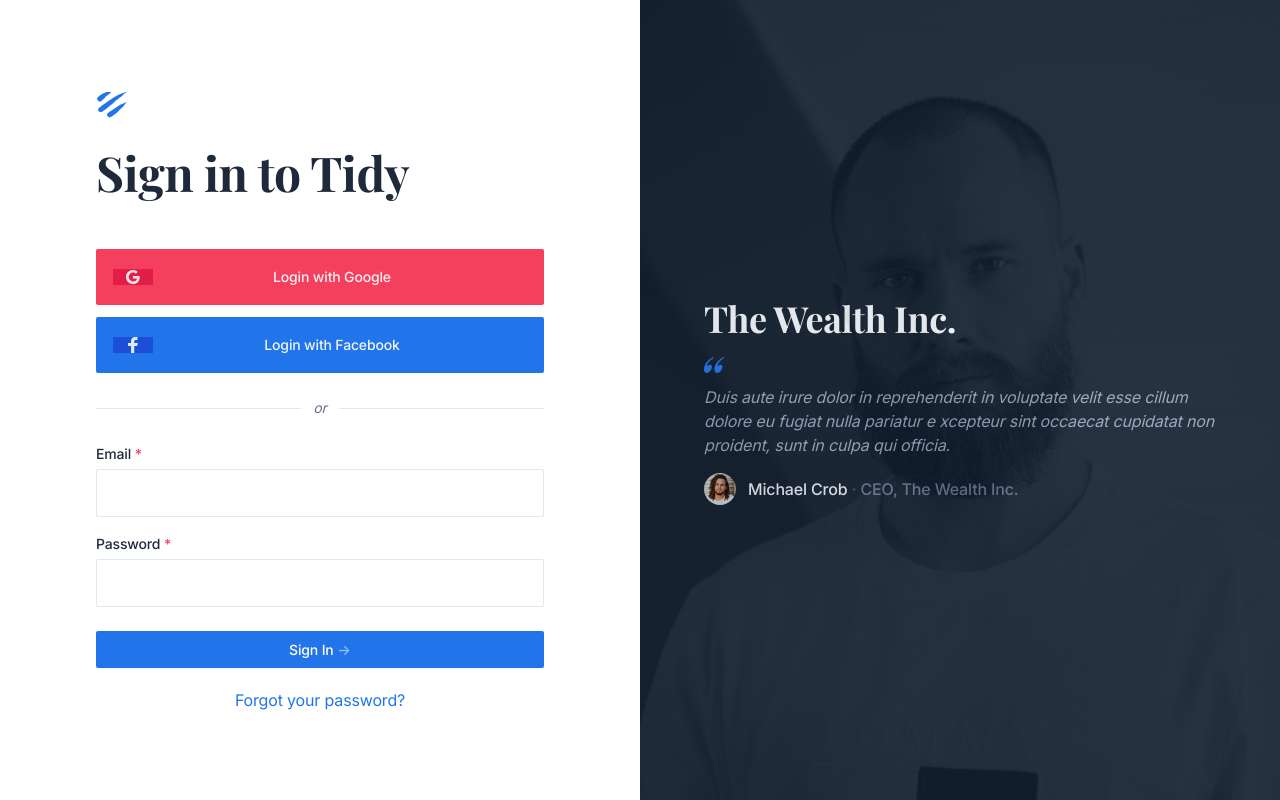
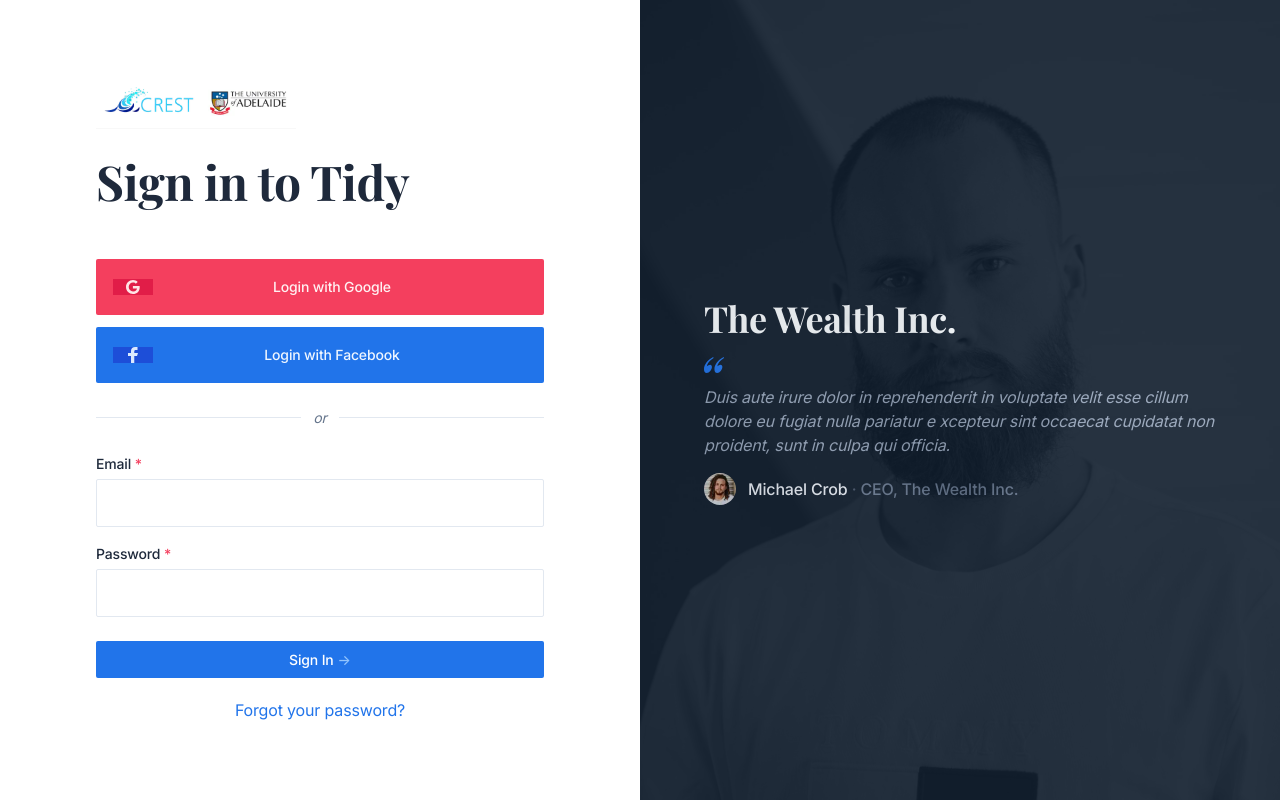
Before and after one commit to CrestAliBabar/CrestWebsite, a Next.js app in the folder crest-nextapp/: page /signin in a window 1280 px wide. Built offline with nearby package versions, Linux system fonts and the light colour scheme; a web font is replaced by a local one.

Commit message:
updated logo for header and footer

```diff
--- a/crest-nextapp/components/ui/footer.tsx
+++ b/crest-nextapp/components/ui/footer.tsx
@@ -1,4 +1,6 @@
 import Link from 'next/link'
+import Image from 'next/image'
+import CrestLogo from '@/public/images/crest-logo.jpg'
 
 export default function Footer() {
   return (
@@ -12,12 +14,12 @@ export default function Footer() {
           <div className="sm:col-span-12 lg:col-span-4 lg:max-w-xs">
             <div className="mb-2">
               {/* Logo */}
-              <Link href="/" className="inline-flex text-blue-600 transition duration-150 ease-in-out" aria-label="Cruip">
+              {/* <Link href="/" className="inline-flex text-blue-600 transition duration-150 ease-in-out" aria-label="Cruip"> */}
                 {/* <svg className="w-8 h-8 fill-current" viewBox="0 0 32 32" xmlns="http://www.w3.org/2000/svg"> */}
-                {/* <img src="@/public/images/crest-logo.jpg" alt="Logo" className="w-10 h-10" /> */}
+                <Image className="inline-flex text-blue-600 transition duration-150 ease-in-out" src={CrestLogo} width={50} height={30} alt="Logo"/>
                   {/* <path d="M15.25 4.116c.039.899-.51.468-.79.629-.894.524-1.491 2.04-2.612 2.125-.423.87-1.121.898-1.874 1.503-.327.256-.463.839-.756 1.097l-3.694 3.27a2.395 2.395 0 0 1-.44.314c-.378.219-.656.717-1.096.81-.475.106-1.601-.775-2.633-2.012-.825-1.587-.025-1.924.518-2.525.916-1.022 2.48-2.064 3.585-2.753.843-.537 1.677-1.13 2.59-1.482.935-.357 1.779-.842 2.738-1.041.7-.141 1.522.063 2.206 0a9.596 9.596 0 0 1 2.258.065M30.676 3.646c-.06 1.046-1.038.955-1.593 1.363C27.32 6.31 25.8 8.656 23.63 9.583c-1.07 1.412-2.411 1.952-4.056 3.254-.711.56-1.21 1.417-1.877 1.965-2.887 2.381-5.668 4.524-8.64 6.823-.303.236-.646.468-1.008.697-.834.528-1.675 1.394-2.543 1.77-.95.413-2.376-.279-3.375-1.544-.43-1.849 1.112-2.657 2.38-3.737 2.13-1.82 5.33-4.012 7.558-5.536 1.707-1.17 3.395-2.426 5.138-3.43 1.789-1.03 3.439-2.179 5.224-3.063 1.303-.643 2.758-.96 4.038-1.53a40.762 40.762 0 0 1 4.207-1.606M30.386 14.346c.229.918-.566.8-.896 1.136-1.048 1.058-1.721 3.056-3.254 3.7-.563 1.17-1.522 1.532-2.603 2.507-.464.426-.731 1.128-1.177 1.542-1.94 1.77-3.91 3.263-6.082 4.772a6.36 6.36 0 0 1-.748.43c-.618.313-1.24.914-1.901 1.065-.731.161-1.856-.807-2.662-2.199-.401-1.784.715-2.129 1.6-2.818 1.49-1.15 3.693-2.49 5.192-3.486 1.154-.755 2.247-1.633 3.417-2.292 1.2-.68 2.244-1.52 3.44-2.128.868-.448 1.927-.61 2.79-1.029.92-.447 1.873-.85 2.884-1.2" /> */}
                 {/* </svg> */}
-              </Link>
+              {/* </Link> */}
             </div>
             <div className="text-lg font-bold text-slate-800">Your potential is our priority.</div>
           </div>
--- a/crest-nextapp/components/ui/logo.tsx
+++ b/crest-nextapp/components/ui/logo.tsx
@@ -1,11 +1,14 @@
 import Link from 'next/link'
+import Image from 'next/image'
+import HeaderLogo from '@/public/images/Header-logo.jpg'
 
 export default function Logo() {
   return (
-    <Link href="/" className="block text-blue-600 transition duration-150 ease-in-out" aria-label="Cruip">
-      <svg className="w-8 h-8 fill-current" viewBox="0 0 32 32" xmlns="http://www.w3.org/2000/svg">
-        <path d="M15.25 4.116c.039.899-.51.468-.79.629-.894.524-1.491 2.04-2.612 2.125-.423.87-1.121.898-1.874 1.503-.327.256-.463.839-.756 1.097l-3.694 3.27a2.395 2.395 0 0 1-.44.314c-.378.219-.656.717-1.096.81-.475.106-1.601-.775-2.633-2.012-.825-1.587-.025-1.924.518-2.525.916-1.022 2.48-2.064 3.585-2.753.843-.537 1.677-1.13 2.59-1.482.935-.357 1.779-.842 2.738-1.041.7-.141 1.522.063 2.206 0a9.596 9.596 0 0 1 2.258.065M30.676 3.646c-.06 1.046-1.038.955-1.593 1.363C27.32 6.31 25.8 8.656 23.63 9.583c-1.07 1.412-2.411 1.952-4.056 3.254-.711.56-1.21 1.417-1.877 1.965-2.887 2.381-5.668 4.524-8.64 6.823-.303.236-.646.468-1.008.697-.834.528-1.675 1.394-2.543 1.77-.95.413-2.376-.279-3.375-1.544-.43-1.849 1.112-2.657 2.38-3.737 2.13-1.82 5.33-4.012 7.558-5.536 1.707-1.17 3.395-2.426 5.138-3.43 1.789-1.03 3.439-2.179 5.224-3.063 1.303-.643 2.758-.96 4.038-1.53a40.762 40.762 0 0 1 4.207-1.606M30.386 14.346c.229.918-.566.8-.896 1.136-1.048 1.058-1.721 3.056-3.254 3.7-.563 1.17-1.522 1.532-2.603 2.507-.464.426-.731 1.128-1.177 1.542-1.94 1.77-3.91 3.263-6.082 4.772a6.36 6.36 0 0 1-.748.43c-.618.313-1.24.914-1.901 1.065-.731.161-1.856-.807-2.662-2.199-.401-1.784.715-2.129 1.6-2.818 1.49-1.15 3.693-2.49 5.192-3.486 1.154-.755 2.247-1.633 3.417-2.292 1.2-.68 2.244-1.52 3.44-2.128.868-.448 1.927-.61 2.79-1.029.92-.447 1.873-.85 2.884-1.2" />
-      </svg>
-    </Link>
+    // <Link href="/" className="block text-blue-600 transition duration-150 ease-in-out" aria-label="Cruip">
+    //   <svg className="w-8 h-8 fill-current" viewBox="0 0 32 32" xmlns="http://www.w3.org/2000/svg">
+    //     <path d="M15.25 4.116c.039.899-.51.468-.79.629-.894.524-1.491 2.04-2.612 2.125-.423.87-1.121.898-1.874 1.503-.327.256-.463.839-.756 1.097l-3.694 3.27a2.395 2.395 0 0 1-.44.314c-.378.219-.656.717-1.096.81-.475.106-1.601-.775-2.633-2.012-.825-1.587-.025-1.924.518-2.525.916-1.022 2.48-2.064 3.585-2.753.843-.537 1.677-1.13 2.59-1.482.935-.357 1.779-.842 2.738-1.041.7-.141 1.522.063 2.206 0a9.596 9.596 0 0 1 2.258.065M30.676 3.646c-.06 1.046-1.038.955-1.593 1.363C27.32 6.31 25.8 8.656 23.63 9.583c-1.07 1.412-2.411 1.952-4.056 3.254-.711.56-1.21 1.417-1.877 1.965-2.887 2.381-5.668 4.524-8.64 6.823-.303.236-.646.468-1.008.697-.834.528-1.675 1.394-2.543 1.77-.95.413-2.376-.279-3.375-1.544-.43-1.849 1.112-2.657 2.38-3.737 2.13-1.82 5.33-4.012 7.558-5.536 1.707-1.17 3.395-2.426 5.138-3.43 1.789-1.03 3.439-2.179 5.224-3.063 1.303-.643 2.758-.96 4.038-1.53a40.762 40.762 0 0 1 4.207-1.606M30.386 14.346c.229.918-.566.8-.896 1.136-1.048 1.058-1.721 3.056-3.254 3.7-.563 1.17-1.522 1.532-2.603 2.507-.464.426-.731 1.128-1.177 1.542-1.94 1.77-3.91 3.263-6.082 4.772a6.36 6.36 0 0 1-.748.43c-.618.313-1.24.914-1.901 1.065-.731.161-1.856-.807-2.662-2.199-.401-1.784.715-2.129 1.6-2.818 1.49-1.15 3.693-2.49 5.192-3.486 1.154-.755 2.247-1.633 3.417-2.292 1.2-.68 2.244-1.52 3.44-2.128.868-.448 1.927-.61 2.79-1.029.92-.447 1.873-.85 2.884-1.2" />
+    //   </svg>
+    // </Link>
+    <Image className="inline-flex text-blue-600 transition duration-150 ease-in-out" src={HeaderLogo} width={200} height={150} alt="Logo"/>
   )
 }
```
Also changed, not shown: crest-nextapp/public/images/Header-logo.jpg (added).
